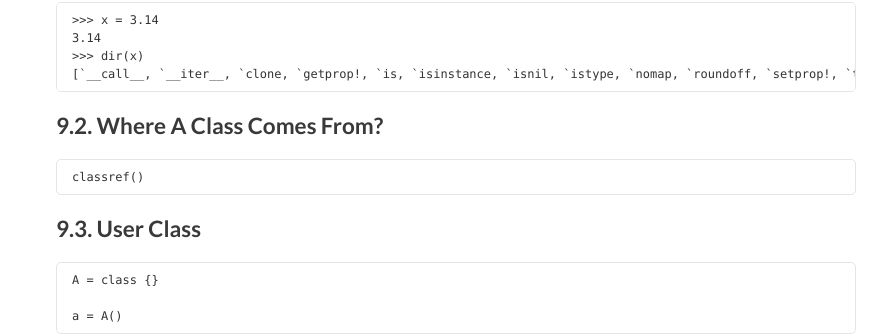
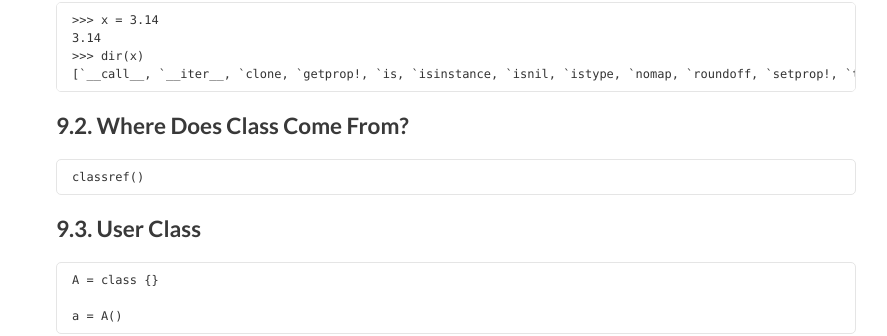
Before and after one commit to rudidude86/gura-lang.github.io, a Jekyll site: the page built from documents/Object-Oriented-Programming.md, in a window 1280 px wide. Shown: the part 957-1293 px from the top of the page, without its empty margins (184-1071 px from the left). Built offline with Jekyll 4.4.1, drawn with Linux system fonts in a browser that asks for light colours; Markdown is read by kramdown in place of the engine named in the settings.

Commit message:
updated document

```diff
--- a/documents/Object-Oriented-Programming.md
+++ b/documents/Object-Oriented-Programming.md
@@ -55,7 +55,7 @@ You can use `dir()` function to see what methods and variables are available wit
     [`__call__, `__iter__, `clone, `getprop!, `is, `isinstance, `isnil, `istype, `nomap, `roundoff, `setprop!, `tonumber, `tostring]
 
 
-## {{ page.chapter }}.2. Where A Class Comes From?
+## {{ page.chapter }}.2. Where Does Class Come From?
 
     classref()
 
```
